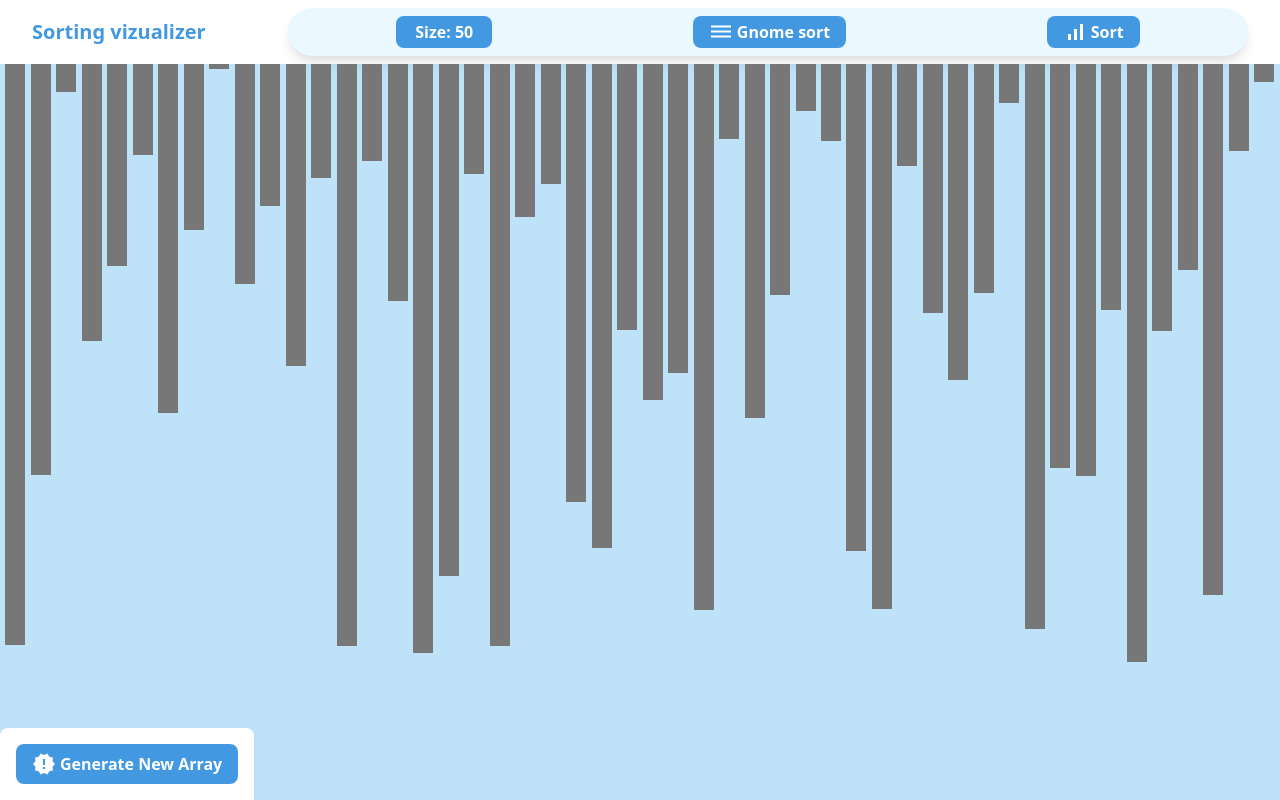
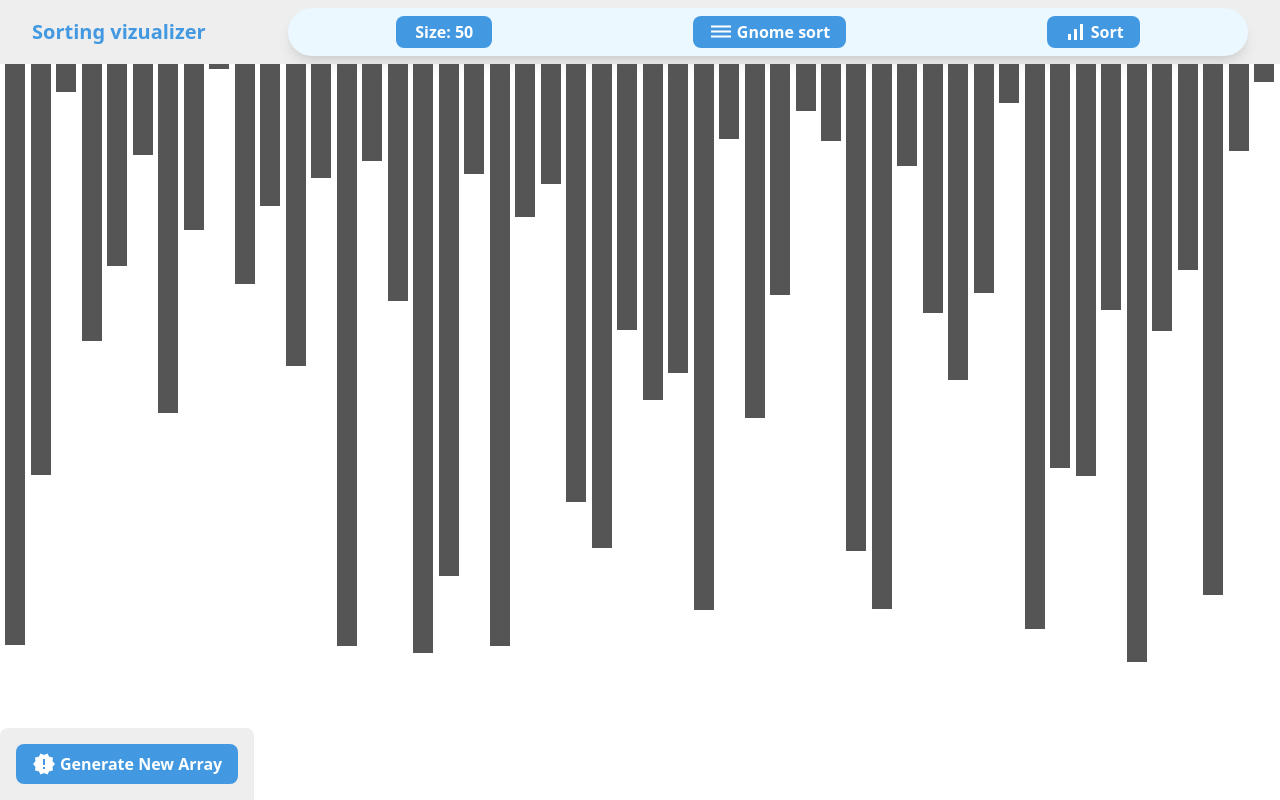
Before and after one commit to gageorgiev/simple-sort-visualizer, a React (Create React App) app: page / in a window 1280 px wide. Built offline with nearby package versions, Linux system fonts and the light colour scheme.

Commit message:
colour fix

```diff
--- a/src/App.js
+++ b/src/App.js
@@ -36,10 +36,10 @@ function App() {
   const [hoveredAlg, setHoveredAlg] = useState(false); //true if dropdown menu for alg selection is hovered
 
   //colours for the bars
-  const defaultBarColor = '#777777';
-  const compareBarColor = '#fff82b';
-  const correctBarColor = '#45ff54';
-  const sortedBarColor = '#207000';
+  const defaultBarColor = '#555555';
+  const compareBarColor = '#f2301b';
+  const correctBarColor = '#aba500';
+  const sortedBarColor = '#a6ff96';
 
   //animation function that receives an array of animations by one of the funcs in sorting-algs.js and animates the bars based on it
   const animate = (animations, sortedArray) => {
@@ -136,7 +136,7 @@ function App() {
 
     return (
     <div className="h-screen w-screen items-center">
-      <div className="flex flex-row w-full justify-around select-none" style={{ height: '8%', backgroundColor: currSorting ? '#CCCCCC' : '#FFFFFF', pointerEvents: currSorting ? 'none' : 'all' }} >
+      <div className="flex flex-row w-full justify-around select-none" style={{ height: '8%', backgroundColor: currSorting ? '#CCCCCC' : '#EEEEEE', pointerEvents: currSorting ? 'none' : 'all' }} >
 
         <a href="/simple-sort-visualizer" className="w-48 font-bold text-xl self-center text-blue-500 hover:text-blue-700">
           {!isSorted && !currSorting && "Sorting vizualizer"}
@@ -179,7 +179,7 @@ function App() {
           </button>
         </div>
       </div>
-      <div className="w-full bg-blue-200" style={{ height: '92%' }}>
+      <div className="w-full bg-white" style={{ height: '92%' }}>
         <div className="flex flex-row justify-evenly" >
             {array.map((number, index) => <div key={index} className="arrayBar" style={{
                                             height: `${number/40}vh`,
@@ -190,7 +190,7 @@ function App() {
                       )
             }
         </div>
-        <div className="absolute left-0 bottom-0 pt-4 pr-4 rounded-t-lg" style={{ backgroundColor: currSorting ? '#CCCCCC' : '#FFFFFF', pointerEvents: currSorting ? 'none' : 'all' }}>
+        <div className="absolute left-0 bottom-0 pt-4 pr-4 rounded-t-lg" style={{ backgroundColor: currSorting ? '#CCCCCC' : '#EEEEEE', pointerEvents: currSorting ? 'none' : 'all' }}>
           <button onClick={() => generateNewArray()} className="flex flex-row bg-blue-500 hover:bg-blue-700 text-white font-bold py-2 px-4 ml-4 mb-4 rounded-lg" >
             <img src={genNewArrIcon} alt="" />
             <p className="ml-1 select-none">Generate New Array</p>
```
